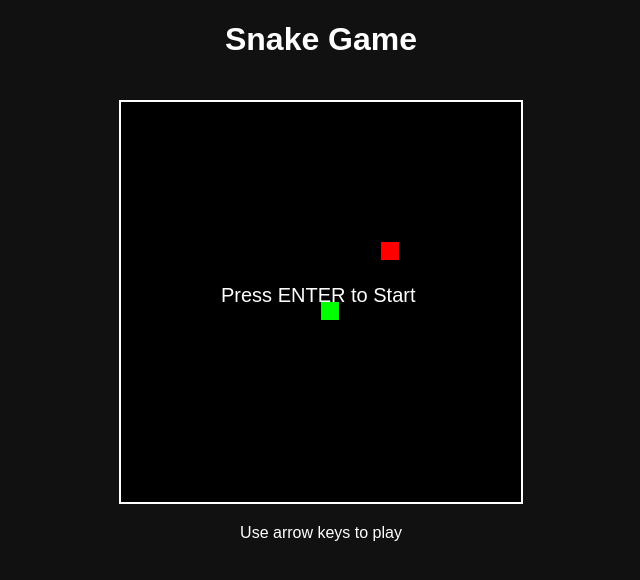
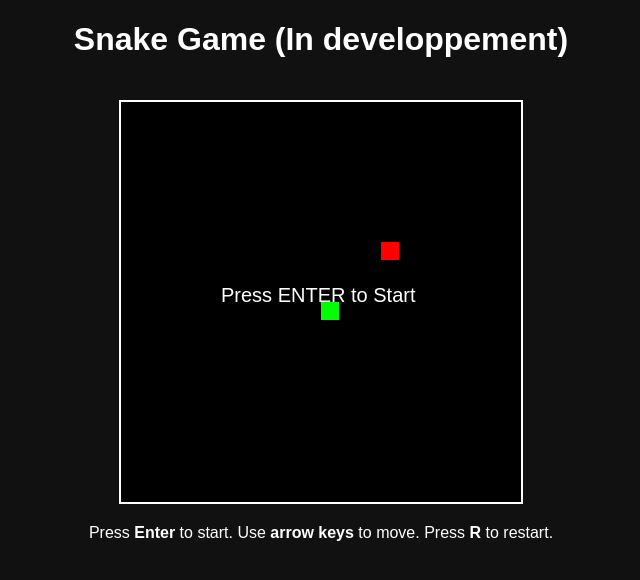
Before and after one commit to TeamObbyYT/snakegame, a plain HTML site: page index.html in a window 1280 px wide. Shown: the whole page, without its empty margins (319-959 px from the left). Drawn offline with Linux system fonts and the light colour scheme.

Commit message:
Update index.html

```diff
--- a/index.html
+++ b/index.html
@@ -7,9 +7,13 @@
   <link rel="stylesheet" href="style.css" />
 </head>
 <body>
-  <h1>Snake Game</h1>
-  <canvas id="gameCanvas" width="400" height="400"></canvas>
-  <p>Use arrow keys to play</p>
+  <div class="game-container">
+    <h1>Snake Game (In developpement)</h1>
+    <canvas id="gameCanvas" width="400" height="400"></canvas>
+    <p class="instructions">
+      Press <strong>Enter</strong> to start. Use <strong>arrow keys</strong> to move. Press <strong>R</strong> to restart.
+    </p>
+  </div>
   <script src="script.js"></script>
 </body>
 </html>
```
